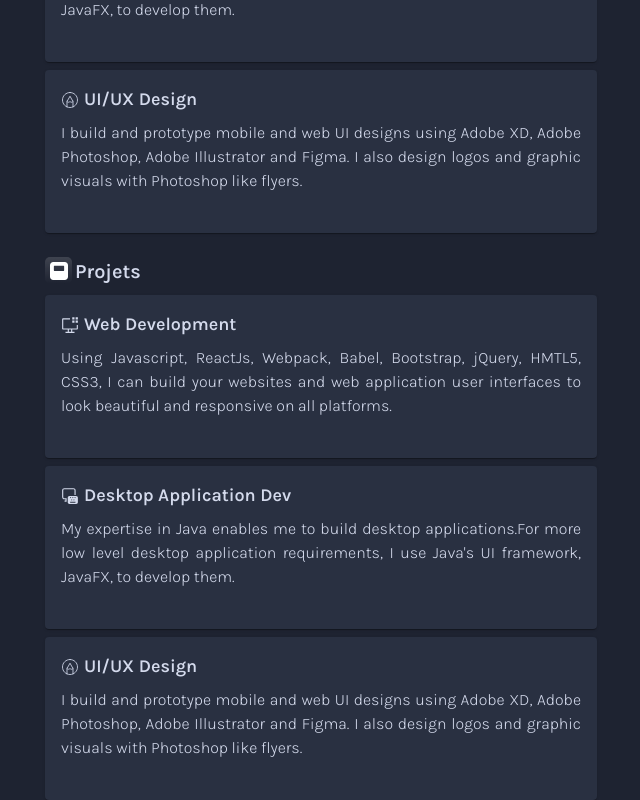
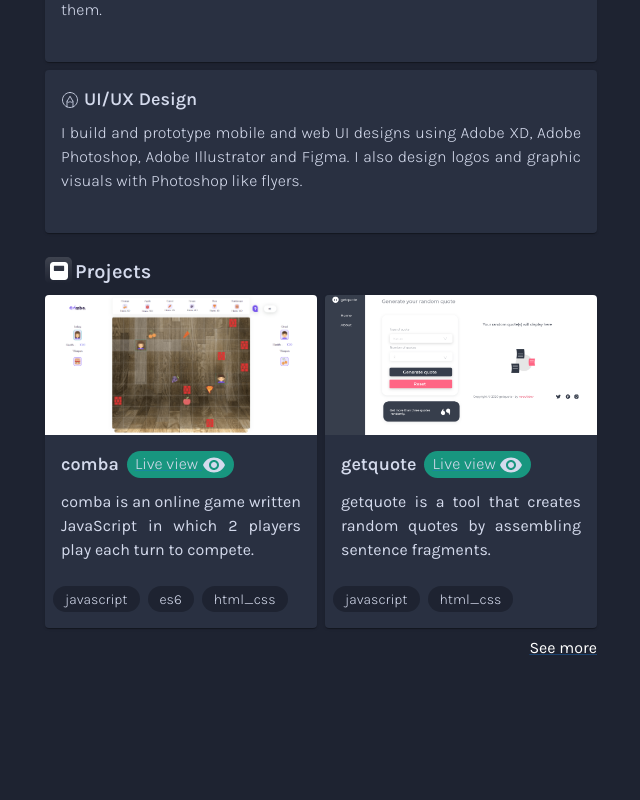
Before and after one commit to noutijo/oreolnoumodong, a React (Create React App) app: page / in a window 1280 px wide. Shown: the part 934-1734 px from the top of the page, without its empty margins (319-959 px from the left). After the commit the page ends 1594 px from the top, so only its background shows below. Built offline with nearby package versions, Linux system fonts and the light colour scheme.

Commit message:
Finish with projets section

```diff
--- a/src/components/App.js
+++ b/src/components/App.js
@@ -6,7 +6,7 @@ import Menu from "./Menu";
 import SnackBar from "./SnackBar";
 import Skills from "./Skills";
 import Services from "./Services";
-import Projets from "./Projets";
+import Projects from "./Projects";
 
 function App() {
 
@@ -18,7 +18,7 @@ function App() {
         <Me />
         <Skills />
         <Services />
-        <Projets />
+        <Projects />
 
       </Container>
       <SnackBar />
--- /dev/null
+++ b/src/components/ProjectItem.js
@@ -0,0 +1,53 @@
+import * as React from 'react';
+import Box from '@mui/material/Box';
+import Grid from '@mui/material/Grid';
+import Card from '@mui/material/Card';
+import CardContent from '@mui/material/CardContent';
+import CardActions from '@mui/material/CardActions';
+import CardMedia from '@mui/material/CardMedia';
+import Button from '@mui/material/Button';
+import Link from '@mui/material/Link';
+import DeleteIcon from '@mui/icons-material/Delete';
+import RemoveRedEyeIcon from '@mui/icons-material/RemoveRedEye';
+import SendIcon from '@mui/icons-material/Send';
+import Stack from '@mui/material/Stack';
+import Tag from './Tag';
+
+export default function ProjectItem({ img, link, desc, title, tags }) {
+    return (
+        <>
+            <Grid item xs={12} lg={6} sm={6} >
+                <Card className="bg-color-card">
+                    <CardMedia
+                        component="img"
+                        height="140"
+                        image={img}
+                        alt={title}
+                    />
+                    <CardContent>
+                        <Box className="text-color fontWeight600 fontSize16" gutterBottom variant="h5" component="div">
+
+                            <Stack direction="row" spacing={1}>
+                                <Box className="fontWeight600 fontSize18">{title}</Box>
+                                <Link href={link} target="_blank" sx={{ borderRadius: 100 }} pt={0.1} pb={0.1} px={1} className="bg-green-color">
+                                    <span className="text-color fontWeight300 fontSize16">Live view <RemoveRedEyeIcon /></span>
+                                </Link>
+                            </Stack>
+                        </Box>
+                        <Box mt={1.5} className="text-color text-justify" variant="body2">
+                            {desc}
+                        </Box>
+                    </CardContent>
+                    <CardActions>
+                        <Stack mb={1} direction="row" spacing={1}>
+                            {
+                                tags.map((tag, id) => <Tag key={id} tag={tag} />)
+                            }
+                        </Stack>
+                    </CardActions>
+                </Card>
+            </Grid>
+
+        </>
+    );
+}
--- /dev/null
+++ b/src/components/Projects.js
@@ -0,0 +1,53 @@
+import * as React from 'react';
+import Box from '@mui/material/Box';
+import Grid from '@mui/material/Grid';
+import Link from '@mui/material/Link';
+
+import SectionIconItem from './SectionIconItem';
+import ProjectItem from './ProjectItem';
+import porfolio from "../images/porfolio.svg";
+
+import comba from "../images/comba.png";
+import getquote from "../images/getquote.png";
+
+export default function Projects() {
+    const projectssar = [{
+        img: `${comba}`,
+        title: "comba",
+        desc: "comba is an online game written JavaScript in which 2 players play each turn to compete.",
+        link: "http://comba.netlify.app/",
+        tags: ["javascript", "es6", "html_css"]
+    }
+        ,
+    {
+        img: `${getquote}`,
+        title: "getquote",
+        desc: "getquote is a tool that creates random quotes by assembling sentence fragments.",
+        link: "http://getquote.epizy.com/",
+        tags: ["javascript", "html_css"]
+    }
+
+    ];
+
+    return (
+        <>
+            <Box mt={3} sx={{ flexGrow: 1 }}>
+                <Grid container spacing={1}>
+                    <Grid item xs={12} className="center-content-left">
+                        <SectionIconItem className="fontWeight600 fontSize18" icon={porfolio} text={"Projects"} />
+                    </Grid>
+                    <Grid item xs={12} className="center-content-left animate__animated animate__slideInUp">
+                        <Grid container spacing={1}>
+                            {
+                                projectssar.map((project, id) => <ProjectItem key={id} link={project.link} tags={project.tags} title={project.title} img={project.img} desc={project.desc} />)
+                            }
+                        </Grid>
+                    </Grid>
+                    <Grid item xs={12}>
+                        <Link href="/projects" style={{ float: "right" }} className="margin-content-percent"><span className="fontWeight400 white-color">See more</span> </Link>
+                    </Grid>
+                </Grid>
+            </Box>
+        </>
+    );
+}
--- a/src/components/Projets.js
+++ /dev/null
@@ -1,53 +0,0 @@
-import * as React from 'react';
-import Box from '@mui/material/Box';
-import Grid from '@mui/material/Grid';
-import Link from '@mui/material/Link';
-
-import SectionIconItem from './SectionIconItem';
-import ServicesItem from './ServicesItem';
-import porfolio from "../images/porfolio.svg";
-
-import applicationweb from "../images/applicationweb.svg";
-import applicationdesktop from "../images/applicationdesktop.svg";
-import uiuxdesign from "../images/uiuxdesign.svg";
-
-export default function Services() {
-    const servicesar = [{
-        icon: `${applicationweb}`,
-        title: "Web Development",
-        text: "Using Javascript, ReactJs, Webpack, Babel, Bootstrap, jQuery, HMTL5, CSS3, I can build your websites and web application user interfaces to look beautiful and responsive on all platforms."
-    }
-        ,
-    {
-        icon: `${applicationdesktop}`,
-        title: "Desktop Application Dev",
-        text: "My expertise in Java enables me to build desktop applications.For more low level desktop application requirements, I use Java's UI framework, JavaFX, to develop them."
-    }
-        ,
-    {
-        icon: `${uiuxdesign}`,
-        title: "UI/UX Design",
-        text: "I build and prototype mobile and web UI designs using Adobe XD, Adobe Photoshop, Adobe Illustrator and Figma. I also design logos and graphic visuals with Photoshop like flyers."
-    }
-
-    ];
-
-    return (
-        <>
-            <Box mt={3} sx={{ flexGrow: 1 }}>
-                <Grid container spacing={1}>
-                    <Grid item xs={12} className="center-content-left">
-                        <SectionIconItem className="fontWeight600 fontSize18" icon={porfolio} text={"Projets"} />
-                    </Grid>
-                    <Grid item xs={12} className="center-content-left animate__animated animate__slideInUp">
-                        <Grid container spacing={1}>
-                            {
-                                servicesar.map((service, id) => <ServicesItem key={id} title={service.title} icon={service.icon} text={service.text} />)
-                            }
-                        </Grid>
-                    </Grid>
-                </Grid>
-            </Box>
-        </>
-    );
-}
--- a/src/components/Services.js
+++ b/src/components/Services.js
@@ -15,13 +15,13 @@ export default function Services() {
     const servicesar = [{
         icon: `${applicationweb}`,
         title: "Web Development",
-        text: "Using Javascript, ReactJs, Webpack, Babel, Bootstrap, jQuery, HMTL5, CSS3, I can build your websites and web application user interfaces to look beautiful and responsive on all platforms."
+        text: "Using Javascript, ReactJs, Webpack, Babel, Bootstrap, MUI, jQuery, HMTL5, CSS3, I can build your websites and web application user interfaces to look beautiful and responsive on all platforms."
     }
         ,
     {
         icon: `${applicationdesktop}`,
         title: "Desktop Application Dev",
-        text: "My expertise in Java enables me to build desktop applications.For more low level desktop application requirements, I use Java's UI framework, JavaFX, to develop them."
+        text: "My expertise in Java enables me to build desktop applications.For more low level desktop application requirements, I use JavaFX, to develop them."
     }
         ,
     {
--- /dev/null
+++ b/src/components/Tag.js
@@ -0,0 +1,14 @@
+import * as React from 'react';
+import Box from '@mui/material/Box';
+
+export default function ProjectItem({ tag }) {
+    return (
+        <>
+
+            <Box sx={{ borderRadius: 100 }} pt={0.1} pb={0.1} px={1.5} className="bg-main-color">
+                <span className="text-color fontWeight300 fontSize14">{tag}</span>
+            </Box>
+
+        </>
+    );
+}
--- a/src/styles/_settings.scss
+++ b/src/styles/_settings.scss
@@ -1,3 +1,5 @@
+/*Settings*/
+
 @import url('https://fonts.googleapis.com/css2?family=Karla:ital,wght@0,200;0,300;0,400;0,500;0,600;0,700;0,800;1,200;1,300;1,400;1,500;1,600;1,700;1,800&display=swap');
 
 $myFont:Karla,sans-serif;
--- a/src/styles/_skills.scss
+++ b/src/styles/_skills.scss
@@ -1,3 +1,5 @@
+/*Skills*/
+
 .bg-color-card{
     background-color:$secondcolor !important;
 }
--- a/src/styles/main.css
+++ b/src/styles/main.css
@@ -1,3 +1,4 @@
+/*Settings*/
 @import url("https://fonts.googleapis.com/css2?family=Karla:ital,wght@0,200;0,300;0,400;0,500;0,600;0,700;0,800;1,200;1,300;1,400;1,500;1,600;1,700;1,800&display=swap");
 * {
   -webkit-box-sizing: border-box;
@@ -63,6 +64,14 @@
 
 .green-color {
   color: #18967F;
+}
+
+.bg-green-color {
+  background-color: #18967F;
+}
+
+.bg-main-color {
+  background-color: #1E2331;
 }
 
 .text-color {
@@ -195,6 +204,7 @@ a:hover {
           backdrop-filter: blur(8px);
 }
 
+/*Skills*/
 .bg-color-card {
   background-color: #293041 !important;
 }
--- a/src/styles/main.scss
+++ b/src/styles/main.scss
@@ -1,4 +1,6 @@
 @import "settings";
+
+
 
 * {
   box-sizing: border-box;
@@ -57,6 +59,12 @@
 }
 .green-color {
   color: $greencolor;
+}
+.bg-green-color {
+  background-color: $greencolor;
+}
+.bg-main-color {
+  background-color: $maincolor;
 }
 .text-color {
   color: $textcolor;
```
Also changed, not shown: 1 other file (tests, documents, lock files or other folders).
